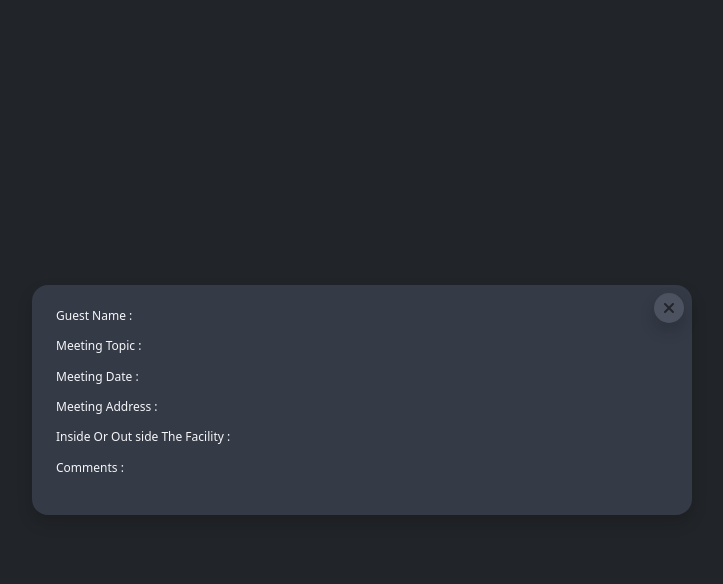
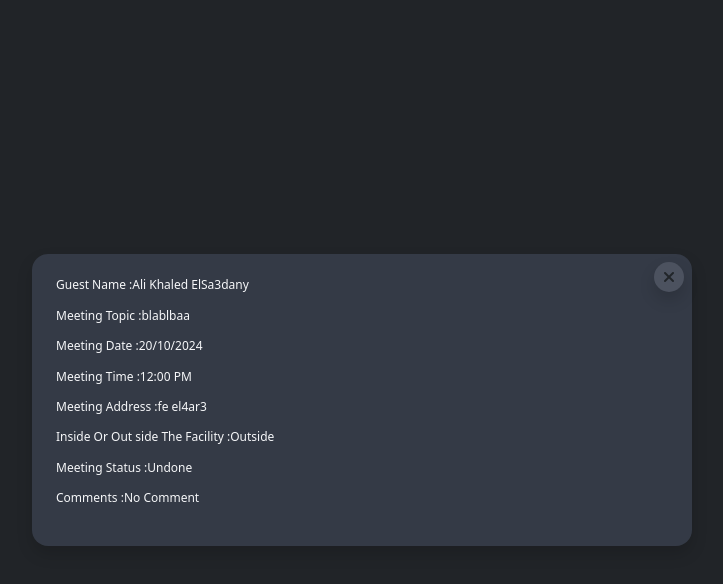
Before and after one commit to Ali1Kh/repos, a React (Create React App) app in the folder meeting-management/: page / in a window 1280 px wide. Both pictures are taken after a click on the element 491 px from the left and 225 px from the top of the page. Shown: the top 584 px of the page, without its empty margins (278-1001 px from the left). Built offline with nearby package versions, Linux system fonts and the light colour scheme.

Commit message:
handling

```diff
--- a/meeting-management/src/components/HomePage/HomePage.jsx
+++ b/meeting-management/src/components/HomePage/HomePage.jsx
@@ -1,7 +1,7 @@
-import { useState } from 'react';
-import React from 'react'
-import "./homePage.css"
-import Modal from 'react-bootstrap/Modal';
+import { useState } from "react";
+import React from "react";
+import "./homePage.css";
+import Modal from "react-bootstrap/Modal";
 
 export default function HomePage() {
   const [show, setShow] = useState(false);
@@ -12,71 +12,146 @@ export default function HomePage() {
   let meetings = [
     {
       GuestName: "Ali Khaled ElSa3dany",
-            MeetingTopic: "Eating",
-            MeetingDate: "10-2-99",
-            MeetingAddress: "bolq abo el 3ela",
-            Area: "msh 3aref",
-            Comments: "3mk"
+      MeetingTopic: "blablbaa",
+      MeetingTime: "12:00 PM",
+      MeetingStatus: "Undone",
     },
     {
       GuestName: "Ali Khaled ElSa3dany",
-            MeetingTopic: "Eating",
-            MeetingDate: "10-2-99",
-            MeetingAddress: "bolq abo el 3ela",
-            Area: "msh 3aref",
-            Comments: "3mk"
+      MeetingTopic: "blablbaa",
+      MeetingTime: "12:00 PM",
+      MeetingStatus: "Undone",
     },
     {
       GuestName: "Ali Khaled ElSa3dany",
-            MeetingTopic: "Eating",
-            MeetingDate: "10-2-99",
-            MeetingAddress: "bolq abo el 3ela",
-            Area: "msh 3aref",
-            Comments: "3mk"
+      MeetingTopic: "blablbaa",
+      MeetingTime: "12:00 PM",
+      MeetingStatus: "Undone",
     },
     {
       GuestName: "Ali Khaled ElSa3dany",
-            MeetingTopic: "Eating",
-            MeetingDate: "10-2-99",
-            MeetingAddress: "bolq abo el 3ela",
-            Area: "msh 3aref",
-            Comments: "3mk"
-        }
+      MeetingTopic: "blablbaa",
+      MeetingTime: "12:00 PM",
+      MeetingStatus: "Undone",
+    },
   ];
 
+  let meetingsDetails = {
+    GuestName: "Ali Khaled ElSa3dany",
+    MeetingTopic: "blablbaa",
+    MeetingDate: "20/10/2024",
+    MeetingAddress: "fe el4ar3",
+    Area: "Outside",
+    MeetingTime: "12:00 PM",
+    MeetingStatus: "Undone",
+    Comments: "No Comment",
+  };
 
-    return <>
+  return (
+    <>
       <div className="main-cards p-4">
         <div className="container">
-                <h2 className='text-white mb-5'>Home</h2>
+          <h2 className="text-white mb-5">Home</h2>
           <div className="row gy-3">
-                    {meetings.map((meeting) => <div className="col-md-6  col-sm-12 col-12 mt-4 " data-aos="fade-up" data-aos-delay="500" data-aos-once="true" onClick={handleShow}>
-                        <div className='inner-card shadow rounded-4 gap-3 p-3' data-bs-toggle="modal" data-bs-target="#exampleModalCenter">
-                            <h6 className='mb-3'>Guest Name : <span className='fw-normal'>{meeting.GuestName}</span> </h6>
-                            <h6 className='mb-3'>Meeting Topic : <span className='fw-normal'>{meeting.MeetingTopic}</span></h6>
-                            <h6 className='mb-3'>Meeting Date : <span className='fw-normal'>{meeting.MeetingDate}</span></h6>
-                            <h6 className='mb-3'>Meeting Address : <span className='fw-normal'>{meeting.MeetingAddress}</span></h6>
-                            <h6 className='mb-3'>Inside Or Out side The Facility : <span className='fw-normal'>{meeting.Area}</span></h6>
-                            <h6 className='mb-3'>Comments : <span className='fw-normal'>{meeting.Comments}</span></h6>
+            {meetings.map((meeting) => (
+              <div
+                className="col-md-6  col-sm-12 col-12 mt-4 "
+                data-aos="fade-up"
+                data-aos-delay="500"
+                data-aos-once="true"
+                onClick={handleShow}
+              >
+                <div
+                  className="inner-card shadow rounded-4 gap-3 p-3"
+                  data-bs-toggle="modal"
+                  data-bs-target="#exampleModalCenter"
+                >
+                  <h6 className="mb-3">
+                    Guest Name :
+                    <span className="fw-normal">{meeting.GuestName}</span>
+                  </h6>
+                  <h6 className="mb-3">
+                    Meeting Topic :
+                    <span className="fw-normal">{meeting.MeetingTopic}</span>
+                  </h6>
+                  <h6 className="mb-3">
+                    Meeting Time :
+                    <span className="fw-normal">{meeting.MeetingTime}</span>
+                  </h6>
+                  <h6 className="mb-3">
+                    Meeting Status :
+                    <span className="fw-normal">{meeting.MeetingStatus}</span>
+                  </h6>
                 </div>
-                    </div>)}
               </div>
-                <div class="modal fade" id="exampleModalCenter" tabindex="-1" role="dialog" aria-hidden="true">
+            ))}
+          </div>
+          <div
+            class="modal fade"
+            id="exampleModalCenter"
+            tabindex="-1"
+            role="dialog"
+            aria-hidden="true"
+          >
             <div class="modal-dialog modal-dialog-centered" role="document">
               <div class="modal-content">
-                            <div className='inner-modal shadow rounded-4 p-4'>
-                                <div className='icon d-flex justify-content-end' onClick={handleClose} ><i class=" shadow fa-solid fa-xmark"></i></div>
-                                <h6 className='mb-3'>Guest Name : <span className='fw-normal'>{meetings.GuestName}</span> </h6>
-                                <h6 className='mb-3'>Meeting Topic : <span className='fw-normal'>{meetings.MeetingTopic}</span></h6>
-                                <h6 className='mb-3'>Meeting Date : <span className='fw-normal'>{meetings.MeetingDate}</span></h6>
-                                <h6 className='mb-3'>Meeting Address : <span className='fw-normal'>{meetings.MeetingAddress}</span></h6>
-                                <h6 className='mb-3'>Inside Or Out side The Facility : <span className='fw-normal'>{meetings.Area}</span></h6>
-                                <h6 className='mb-3'>Comments : <span className='fw-normal'>{meetings.Comments}</span></h6>
+                <div className="inner-modal shadow rounded-4 p-4">
+                  <div
+                    className="icon d-flex justify-content-end"
+                    onClick={handleClose}
+                  >
+                    <i class=" shadow fa-solid fa-xmark"></i>
+                  </div>
+                  <h6 className="mb-3">
+                    Guest Name :
+                    <span className="fw-normal">
+                      {meetingsDetails.GuestName}
+                    </span>
+                  </h6>
+                  <h6 className="mb-3">
+                    Meeting Topic :
+                    <span className="fw-normal">
+                      {meetingsDetails.MeetingTopic}
+                    </span>
+                  </h6>
+                  <h6 className="mb-3">
+                    Meeting Date :
+                    <span className="fw-normal">
+                      {meetingsDetails.MeetingDate}
+                    </span>
+                  </h6>
+                  <h6 className="mb-3">
+                    Meeting Time :
+                    <span className="fw-normal">
+                      {meetingsDetails.MeetingTime}
+                    </span>
+                  </h6>
+                  <h6 className="mb-3">
+                    Meeting Address :
+                    <span className="fw-normal">
+                      {meetingsDetails.MeetingAddress}
+                    </span>
+                  </h6>
+                  <h6 className="mb-3">
+                    Inside Or Out side The Facility :
+                    <span className="fw-normal">{meetingsDetails.Area}</span>
+                  </h6>
+                  <h6 className="mb-3">
+                    Meeting Status :
+                    <span className="fw-normal">
+                      {meetingsDetails.MeetingStatus}
+                    </span>
+                  </h6>
+                  <h6 className="mb-3">
+                    Comments :
+                    <span className="fw-normal">
+                      {meetingsDetails.Comments}
+                    </span>
+                  </h6>
                 </div>
               </div>
             </div>
           </div>
-
 
           {/* <Modal show={show} onHide={handleClose} className='modal' >
                     <div className='inner-card shadow rounded-4 p-3'>
@@ -90,6 +165,7 @@ export default function HomePage() {
                     </div>
                 </Modal> */}
         </div>
-        </div >
+      </div>
     </>
+  );
 }
--- a/meeting-management/src/components/login/login.css
+++ b/meeting-management/src/components/login/login.css
@@ -1,37 +1,31 @@
-:root{
+:root {
   --main-color: #323644;
-    --sec-color:#7E7EBE;
-    --main-font :Poppins;
+  --sec-color: #7e7ebe;
+  --main-font: Poppins;
 }
 
-  .login-main{
-    background: rgb(37, 50, 57);
-    background: linear-gradient(
-      180deg,
-    rgba(37, 50, 57, 1) 0%,
-    rgba(39, 42, 55, 1) 92%
-    );
-    min-height: 100vh;
+.login-logo {
+  width: 110px;
 }
 
-.name input{
+.name input {
   width: 40%;
 }
 
-.form input:focus{
+.form input:focus {
   background: #323644;
   color: aliceblue;
 }
 
-.form input{
+.form input {
   border-radius: 20px;
-    background:var(--main-color);
+  background: var(--main-color);
   box-shadow: 0px 4px 4px 0px rgba(0, 0, 0, 0.33) !important;
   border: 0 !important;
   padding: 1rem;
 }
 
-.form input::placeholder{
+.form input::placeholder {
   color: var(--sec-color);
   font-family: var(--main-font);
   font-size: 15px;
@@ -45,19 +39,19 @@
 .login-btn button {
   background: var(--sec-color);
   box-shadow: 0px 4px 4px 0px rgba(0, 0, 0, 0.33);
-    color:white;
+  color: white;
   width: 80px;
   padding: 15px;
   border: 0;
-    border-radius:20px ;
+  border-radius: 20px;
   font-family: var(--main-font);
-    font-size: 15px ;
+  font-size: 15px;
   font-style: normal;
-    font-weight: 600 ;
+  font-weight: 600;
   line-height: 20px;
   transition: all 0.5s;
 }
 
 .login-btn button:hover {
-    background: darkslateblue ;
+  background: darkslateblue;
 }
--- a/meeting-management/src/components/sidebar/Sidebar.jsx
+++ b/meeting-management/src/components/sidebar/Sidebar.jsx
@@ -35,19 +35,19 @@ const Sidebar = () => {
             </a>
           </h6>
           <h6>
-            <Link to={"/meeting/addMeeting"}>
+            <Link to={"/meeting"}>
               <span className="d-inline-flex text-center justify-content-center">
-                <i className="fa-solid fa-plus"></i>
+                <i class="fa-regular fa-note-sticky"></i>
               </span>
-              <span>create meeting</span>
+              <span>Meetings</span>
             </Link>
           </h6>
           <h6>
-            <Link to={"/meeting"}>
+            <Link to={"/meeting/addMeeting"}>
               <span className="d-inline-flex text-center justify-content-center">
-                <i className="fa-solid fa-handshake"></i>
+                <i className="fa-regular fa-plus"></i>
               </span>
-              <span>meetings</span>
+              <span>Create Meeting</span>
             </Link>
           </h6>
         </div>
--- a/meeting-management/src/components/sidebar/sidebar.css
+++ b/meeting-management/src/components/sidebar/sidebar.css
@@ -27,6 +27,7 @@ img {
     margin:  0 20px;
     color: #F6F7F9;
     padding: 8px;
+    cursor: pointer;
 }
 
 .header-side h6 a,
--- a/meeting-management/src/components/signup/Signup.css
+++ b/meeting-management/src/components/signup/Signup.css
@@ -5,15 +5,6 @@
   --main-font :Poppins;
 }
 
-.signup-main{
-  background: rgb(37, 50, 57);
-  background: linear-gradient(
-    180deg,
-  rgba(37, 50, 57, 1) 0%,
-  rgba(39, 42, 55, 1) 92%
-  );
-  min-height: 100vh;
-}
 
 .name input{
   width: 40%;
```
Also changed, not shown: meeting-management/src/App.js (+16 -13 lines), meeting-management/src/components/login/Login.jsx (+20 -12 lines), meeting-management/src/components/manager/Calender/Calender.jsx (+36 -12 lines), meeting-management/src/components/secretary/Meeting/meetings/Meetings.jsx (+26 -23 lines), meeting-management/src/components/signup/Signup.jsx (+52 -23 lines). Lines whose indentation alone changed are shown as unchanged.
